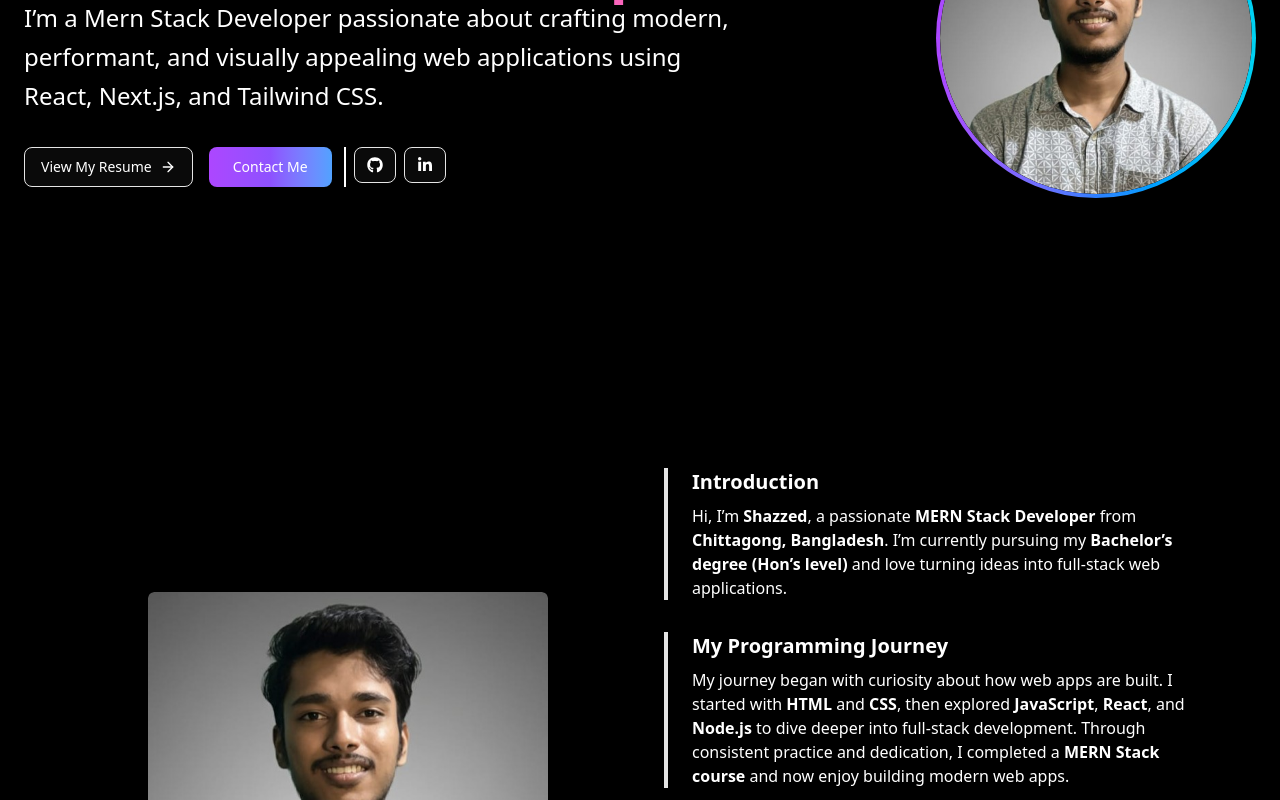
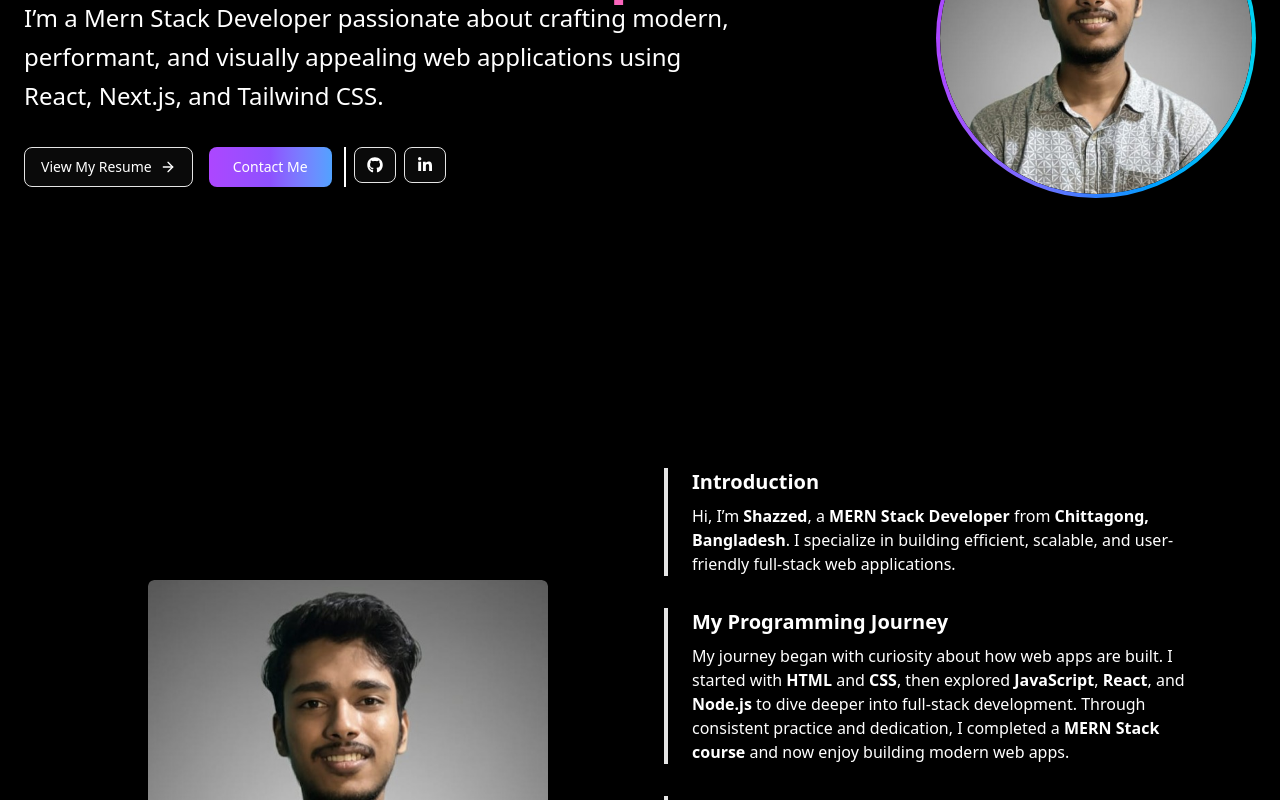
Before and after one commit to ShazzedChowdhury/shazzed-portfolio, a Next.js app: page / in a window 1280 px wide. Shown: the part 392-1192 px from the top of the page. Built offline with nearby package versions, Linux system fonts and the light colour scheme.

Commit message:
update about section content

```diff
--- a/src/components/AboutSection.jsx
+++ b/src/components/AboutSection.jsx
@@ -28,14 +28,10 @@ const AboutSection = () => {
             <h3 className="text-xl font-semibold mb-2 ">Introduction</h3>
             <p className="text-base-content/80">
               Hi, I’m <span className="font-semibold">Shazzed</span>, a
-              passionate{" "}
-              <span className="font-semibold">MERN Stack Developer</span> from{" "}
-              <span className="font-semibold">Chittagong, Bangladesh</span>. I’m
-              currently pursuing my{" "}
-              <span className="font-semibold">
-                Bachelor’s degree (Hon’s level)
-              </span>{" "}
-              and love turning ideas into full-stack web applications.
+              <span className="font-semibold"> MERN Stack Developer</span> from
+              <span className="font-semibold"> Chittagong, Bangladesh</span>. I
+              specialize in building efficient, scalable, and user-friendly
+              full-stack web applications.
             </p>
           </div>
 
```
